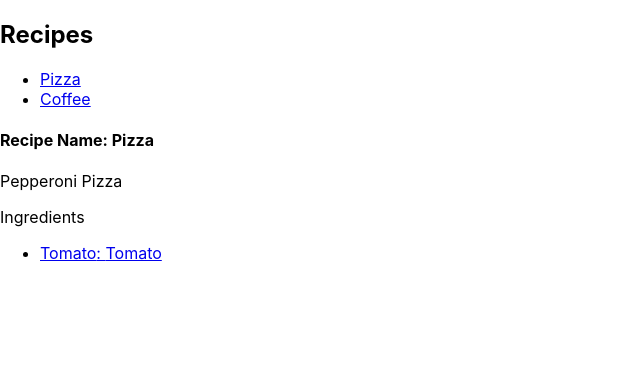
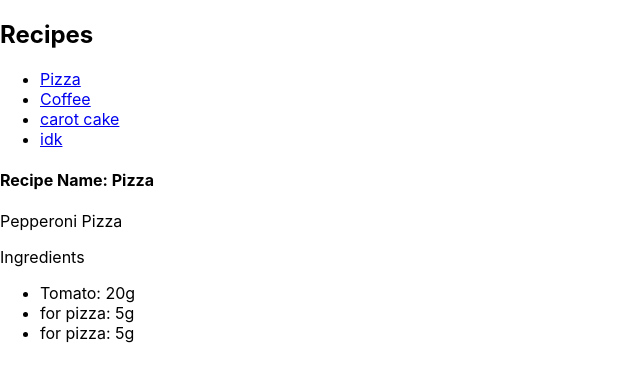
Before and after one commit to jonyward/fewd-cw, a React (Create React App) app: page /1 in a window 1280 px wide. Shown: the top 382 px of the page, without its empty margins (0-640 px from the left). Built offline with nearby package versions, Linux system fonts and the light colour scheme.

Commit message:
ingredients no long showing as links however ingredients from previous recipies selected are showing in the ingredients list for other recipies

```diff
--- a/src/components/DisplayIngredients.js
+++ b/src/components/DisplayIngredients.js
@@ -1,5 +1,5 @@
 import React from "react";
-import { Link, useParams } from "react-router-dom";
+import { useParams } from "react-router-dom";
 
 const DisplayIngredients = ({ recipe }) => {
   const { recipeId } = useParams();
@@ -13,9 +13,9 @@ const DisplayIngredients = ({ recipe }) => {
       <p>Ingredients</p>
       <ul>
         {ingredients.map((ingredients) => (
-          (<li key={ingredients.name}>
-            <Link to={ingredients.name}>{ingredients.name}: {ingredients.name}</Link>
-          </li>)
+          <li key={ingredients.name}>
+            {ingredients.name}: {ingredients.ammount}
+          </li>
         ))}
       </ul>
     </>
--- a/src/data/data.js
+++ b/src/data/data.js
@@ -4,7 +4,9 @@ export const recipe = [
         name: 'Pizza',
         description: 'Pepperoni Pizza',
         ingredients: [
-            {name: 'Tomato', ammount: '20g'}
+            {name: 'Tomato', ammount: '20g'},
+            {name: 'for pizza', ammount: '5g'},
+            {name: 'for pizza', ammount: '5g'}
         ]
     },
     {
@@ -12,7 +14,26 @@ export const recipe = [
         name: 'Coffee',
         description: 'Coffee',
         ingredients: [
-            {name: 'something else', ammount: '20g'}
+            {name: 'for coffee', ammount: '20g'},
+            {name: 'for coffee', ammount: '20g'}
+        ]
+    },
+    {
+        id: '3',
+        name: 'carot cake',
+        description: 'carot cake',
+        ingredients: [
+            {name: 'for carot cake', ammount: '20g'},
+            {name: 'for carot cake', ammount: '20g'}
+        ]
+    },
+    {
+        id: '4',
+        name: 'idk',
+        description: 'idk',
+        ingredients: [
+            {name: 'idk', ammount: '20g'},
+            {name: 'idk', ammount: '20g'}
         ]
     }
 ]
```
